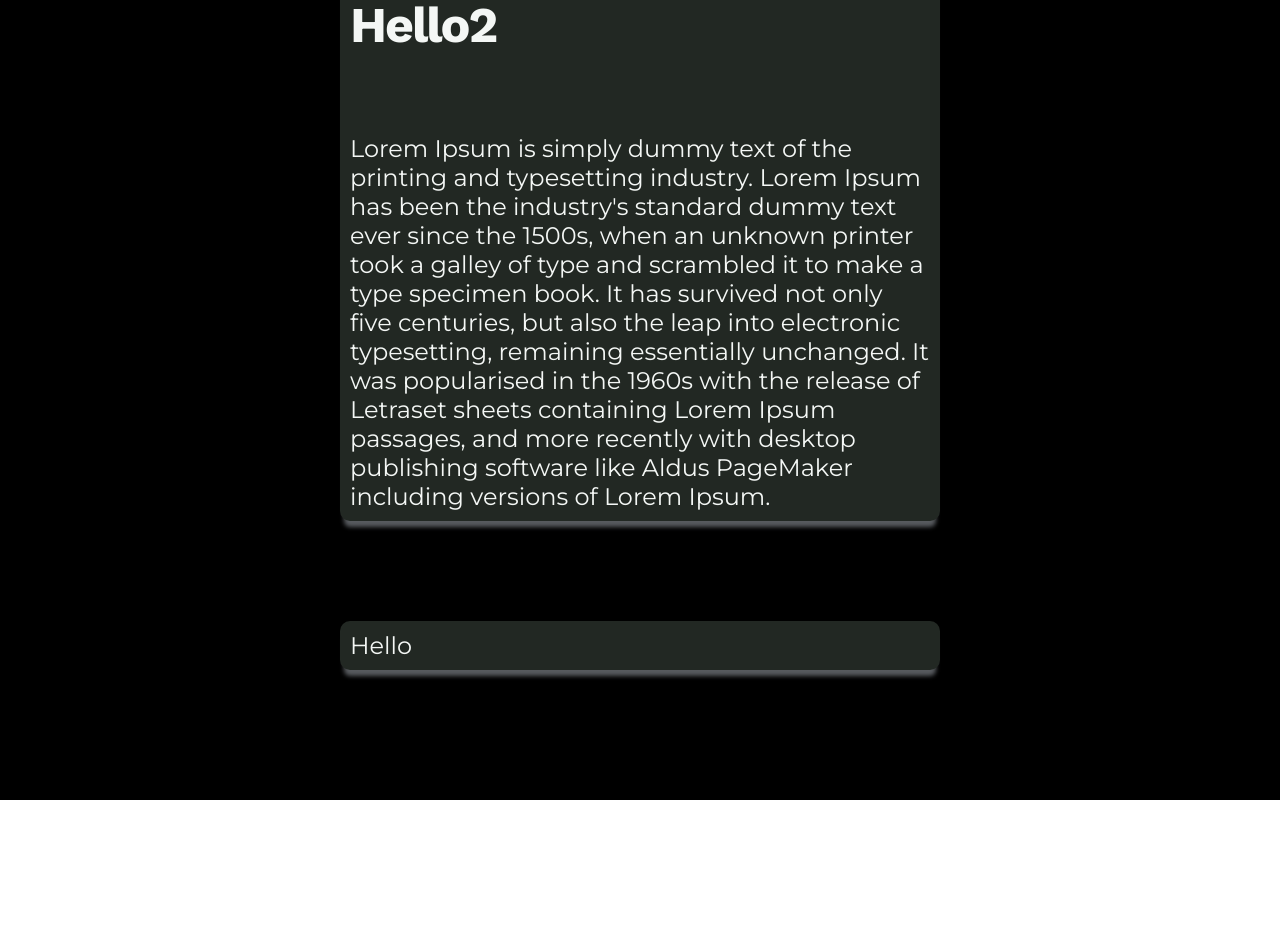
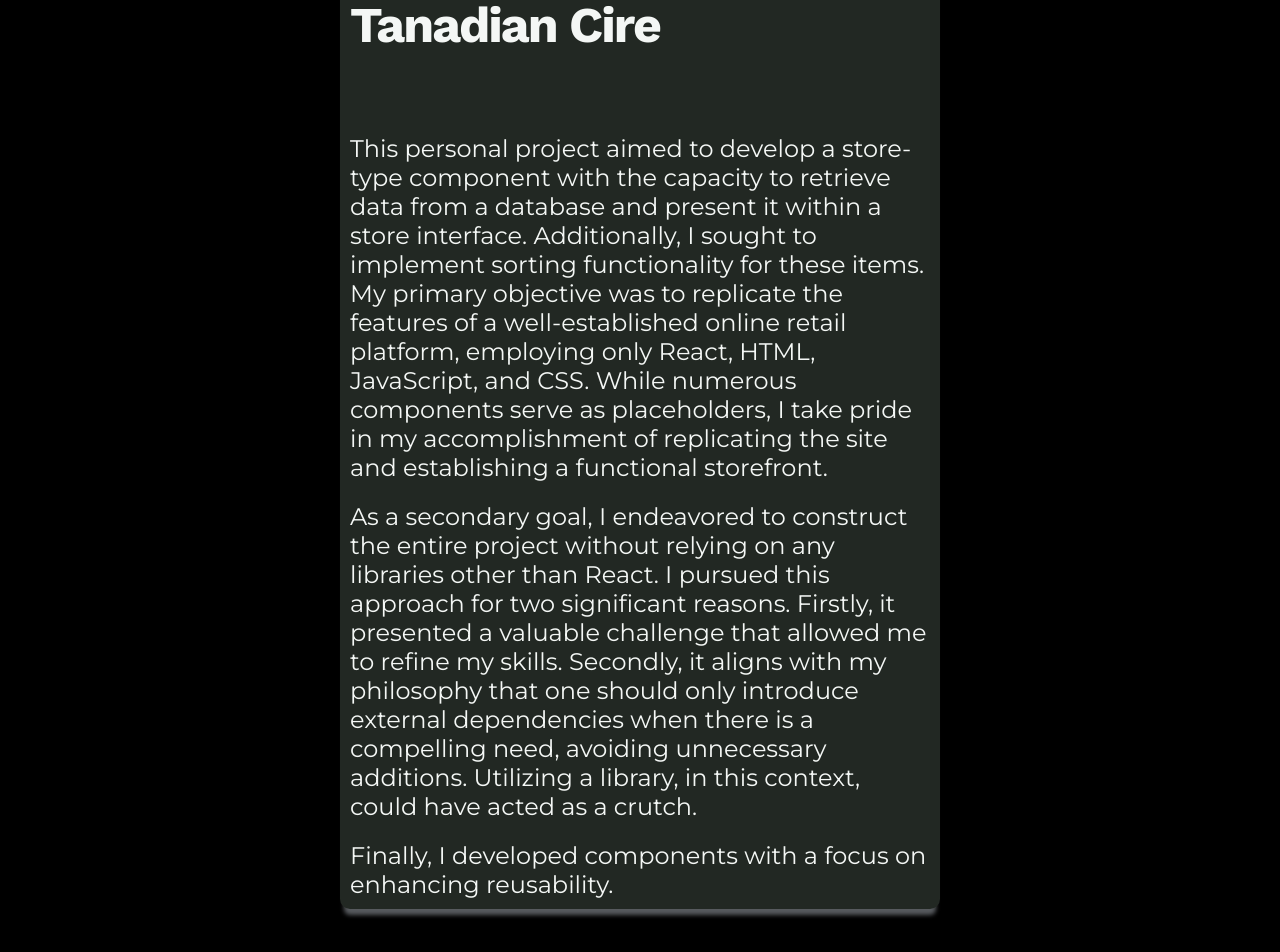
Before and after one commit to leondoes/reactrain, a React (Create React App) app: page /work in a window 1280 px wide. Shown: the part 1160-2112 px from the top of the page. Before the commit the page ends 1960 px from the top, so only its background shows below. Built offline with nearby package versions, Linux system fonts and the light colour scheme.

Commit message:
:construction:Added basic copy for Tanadian Cire portfolio page. (#29)

```diff
--- a/src/components/Work/index.js
+++ b/src/components/Work/index.js
@@ -19,18 +19,34 @@ const Work = () => (
       <Deck>
         <Card>
           <div>
-            <Subtitle>Hello2</Subtitle>
+            <Subtitle>Tanadian Cire</Subtitle>
             <Copy>
-              Lorem Ipsum is simply dummy text of the printing and typesetting
-              industry. Lorem Ipsum has been the industry's standard dummy text
-              ever since the 1500s, when an unknown printer took a galley of
-              type and scrambled it to make a type specimen book. It has
-              survived not only five centuries, but also the leap into
-              electronic typesetting, remaining essentially unchanged. It was
-              popularised in the 1960s with the release of Letraset sheets
-              containing Lorem Ipsum passages, and more recently with desktop
-              publishing software like Aldus PageMaker including versions of
-              Lorem Ipsum.
+              <div>
+                This personal project aimed to develop a store-type component
+                with the capacity to retrieve data from a database and present
+                it within a store interface. Additionally, I sought to implement
+                sorting functionality for these items. My primary objective was
+                to replicate the features of a well-established online retail
+                platform, employing only React, HTML, JavaScript, and CSS. While
+                numerous components serve as placeholders, I take pride in my
+                accomplishment of replicating the site and establishing a
+                functional storefront.
+              </div>
+              <div>
+                As a secondary goal, I endeavored to construct the entire
+                project without relying on any libraries other than React. I
+                pursued this approach for two significant reasons. Firstly, it
+                presented a valuable challenge that allowed me to refine my
+                skills. Secondly, it aligns with my philosophy that one should
+                only introduce external dependencies when there is a compelling
+                need, avoiding unnecessary additions. Utilizing a library, in
+                this context, could have acted as a crutch.
+              </div>
+
+              <div>
+                Finally, I developed components with a focus on enhancing
+                reusability.
+              </div>
             </Copy>
           </div>
         </Card>
--- a/src/components/navbar/styled.js
+++ b/src/components/navbar/styled.js
@@ -34,6 +34,5 @@ color: ${themeColors.font};
 
   ${mediaQuery.down.tablet} {
     margin-left: 5%;
-    font-size: 20vw;
   }
 `;
```
